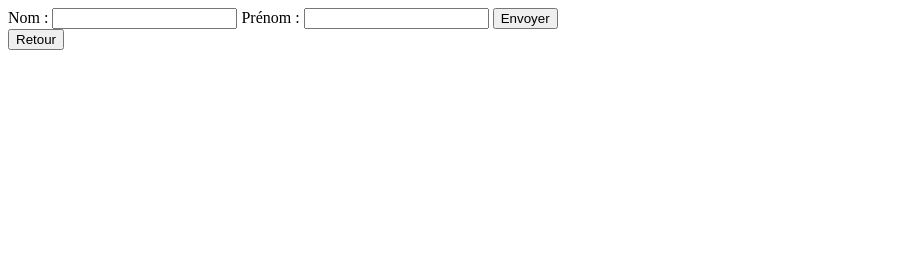
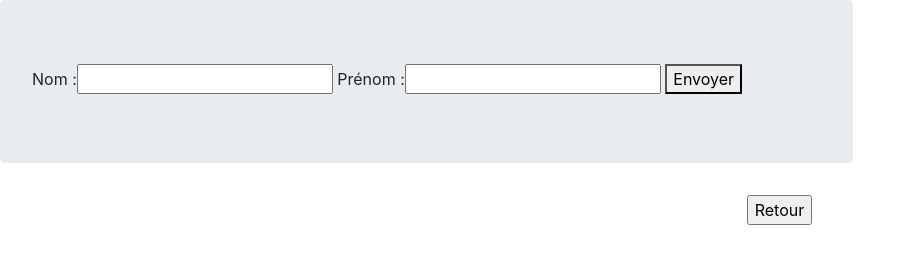
Before and after one commit to Nicolas-Personne/Jquery_Exercice_5_P2, a plain HTML site: page index.html in a window 1280 px wide. Shown: the whole page, without its empty margins (0-916 px from the left). Drawn offline with nearby package versions, Linux system fonts and the light colour scheme.

Commit message:
Edit et corrections

```diff
--- a/index.html
+++ b/index.html
@@ -2,15 +2,17 @@
 <html>
 <head>
   <meta charset="utf-8" />
-  <script src="jquery-3.2.1.js"></script>
+<link rel="stylesheet" href="https://maxcdn.bootstrapcdn.com/bootstrap/4.0.0/css/bootstrap.min.css" integrity="sha384-Gn5384xqQ1aoWXA+058RXPxPg6fy4IWvTNh0E263XmFcJlSAwiGgFAW/dAiS6JXm" crossorigin="anonymous">
   <title>Exercice 5</title>
 </head>
 <body>
+  <div class="jumbotron col-8">
   <form>
     <label for="lastName">Nom : </label><input type="text" name="lastName" id="lastName" />
     <label for="firstName">Prénom : </label><input type="text" name="firstName" id="firstName" />
     <button type="button" name="button">Envoyer</button>
   </form>
+</div>
   <a href="../../index.html"><input type="button" class="offset-7" value="Retour"></input></a>
   <script src="jquery-3.2.1.js"></script>
   <script src="assets/js/script.js"></script>
```
